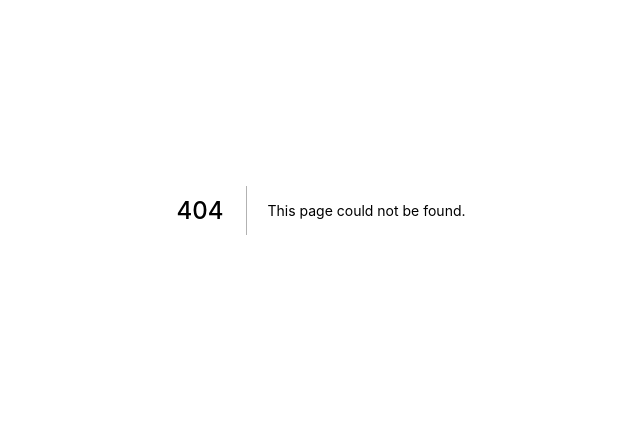
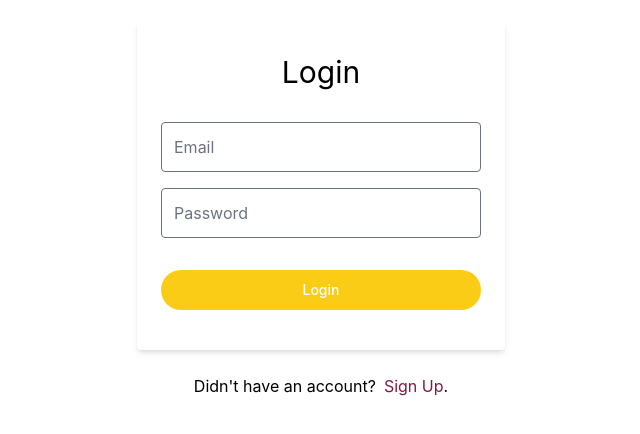
Before and after one commit to GitKolihis/studio14_frontend, a Next.js app: page /login in a window 1280 px wide. Before the commit this address had no page. Shown: the part 190-624 px from the top of the page, without its empty margins (319-959 px from the left). Built offline with nearby package versions, Linux system fonts and the light colour scheme.

Commit message:
Added Signup Integration

```diff
--- /dev/null
+++ b/components/spinner.js
@@ -0,0 +1,21 @@
+/* eslint-disable react/display-name */
+/* eslint-disable react/jsx-no-undef */
+import { Circles } from "react-loader-spinner";
+
+const  Spinner = () => {
+  return (
+    <>
+      <Circles
+        height="25"
+        width="25"
+        color="#004050"
+        ariaLabel="circles-loading"
+        wrapperStyle={{}}
+        wrapperClass=""
+        visible={true}
+      />
+    </>
+  );
+};
+
+export default Spinner;
--- /dev/null
+++ b/helpers/api/authentication.js
@@ -0,0 +1,16 @@
+import axios from "axios";
+
+const URL = process.env.API_URL;
+
+export const register = async (data) => {
+  const config = {
+    method: "post",
+    url: `http://localhost:3000/auth/register`,
+    headers: {
+      "Content-Type": "application/json",
+    },
+    data: JSON.stringify(data),
+  };
+  const response = await axios(config);
+  return response;
+};
--- a/package.json
+++ b/package.json
@@ -11,9 +11,11 @@
   "dependencies": {
     "@heroicons/react": "^2.0.12",
     "@tailwindcss/forms": "^0.5.3",
+    "axios": "^1.1.3",
     "next": "12.3.1",
     "react": "18.2.0",
-    "react-dom": "18.2.0"
+    "react-dom": "18.2.0",
+    "react-loader-spinner": "^5.3.4"
   },
   "devDependencies": {
     "autoprefixer": "^10.4.12",
--- /dev/null
+++ b/pages/api/signup.js
@@ -0,0 +1,10 @@
+
+const URL = process.env.API_URL
+
+export default function handler(req, res) {
+    const body = req.body;
+    console.log('Body: ', body)
+    console.log('URL: ', URL)
+
+    res.status(200).json({data: body});
+}
--- a/pages/index.js
+++ b/pages/index.js
@@ -1,21 +1,52 @@
 /* eslint-disable @next/next/no-img-element */
-import Head from "next/head";
-import Image from "next/image";
-import styles from "../styles/Home.module.css";
-import { LockClosedIcon } from "@heroicons/react/20/solid";
+import Link from "next/link";
+import React, { useState, useEffect } from "react";
+import Spinner from "../components/spinner";
+import { register } from "../helpers/api/authentication";
+import Router from "next/router";
 
 export default function Home() {
+  const [state, setState] = useState({
+    firstname: "",
+    lastname: "",
+    gender: "",
+    password: "",
+  });
+  const [loading, setLoading] = useState(false);
+
+  const handleChange = (event) => {
+    setState({
+      ...state,
+      [event.target.name]: event.target.value,
+    });
+  };
+
+  const handleSubmit = async (event) => {
+    event.preventDefault();
+    setLoading(true);
+    const result = await register(state);
+    if (result.status === 201) {
+      setLoading(false);
+      Router.push("/login");
+    } else {
+      setLoading(false);
+    }
+  };
+
   return (
     <>
-      <div class="bg-grey-lighter min-h-screen flex flex-col">
-        <div class="container max-w-sm mx-auto flex-1 flex flex-col items-center justify-center px-2">
-          <div class="bg-white px-6 py-8 rounded shadow-md text-black w-full">
-            <h1 class="mb-8 text-3xl text-center">Sign up</h1>
+      <div className="bg-grey-lighter min-h-screen flex flex-col">
+        <div className="container max-w-sm mx-auto flex-1 flex flex-col items-center justify-center px-2">
+          <div className="bg-white px-6 py-8 rounded shadow-md text-black w-full">
+            <h1 className="mb-8 text-3xl text-center">Sign up</h1>
+            <form onSubmit={handleSubmit}>
               <input
                 type="text"
                 className="block border border-grey-light w-full p-3 rounded mb-4"
                 name="firstname"
                 placeholder="First Name"
+                required
+                onChange={handleChange}
               />
 
               <input
@@ -23,6 +54,8 @@ export default function Home() {
                 className="block border border-grey-light w-full p-3 rounded mb-4"
                 name="lastname"
                 placeholder="Last Name"
+                required
+                onChange={handleChange}
               />
 
               <input
@@ -30,34 +63,40 @@ export default function Home() {
                 className="block border border-grey-light w-full p-3 rounded mb-4"
                 name="email"
                 placeholder="Email"
+                required
+                onChange={handleChange}
               />
 
-            <div class="flex items-center mb-4">
+              <div className="flex items-center mb-4">
                 <input
                   id="default-radio-1"
                   type="radio"
                   value="female"
-                name="default-radio"
+                  name="gender"
+                  required
+                  onChange={handleChange}
                   className="w-4 h-4 text-blue-600 bg-gray-100 border-gray-300 focus:ring-blue-500 dark:focus:ring-blue-600 dark:ring-offset-gray-800 focus:ring-2 dark:bg-gray-700 dark:border-gray-600"
                 />
                 <label
-                for="default-radio-1"
+                  htmlFor="gender"
                   className="ml-2 text-sm font-medium text-gray-900 dark:text-gray-300"
                 >
                   Female
                 </label>
               </div>
-            <div class="flex items-center mb-4">
+              <div className="flex items-center mb-4">
                 <input
                   // checked
+                  required
                   id="default-radio-2"
                   type="radio"
                   value="male"
-                name="default-radio"
+                  name="gender"
+                  onChange={handleChange}
                   className="w-4 h-4 text-blue-600 bg-gray-100 border-gray-300 focus:ring-blue-500 dark:focus:ring-blue-600 dark:ring-offset-gray-800 focus:ring-2 dark:bg-gray-700 dark:border-gray-600"
                 />
                 <label
-                for="default-radio-2"
+                  htmlFor="default-radio-2"
                   className="ml-2 text-sm font-medium text-gray-900 dark:text-gray-300"
                 >
                   Male
@@ -69,24 +108,26 @@ export default function Home() {
                 className="block border border-grey-light w-full p-3 rounded mb-4"
                 name="password"
                 placeholder="Password"
+                required
+                onChange={handleChange}
+                pattern="[a-z0-9]{1,15}"
+                title="Password should be digits (0 to 9) or alphabets (a to z)."
               />
 
               <button
                 type="submit"
                 className=" w-full mt-4 text-white bg-yellow-400 hover:bg-yellow-500 focus:outline-none focus:ring-4 focus:ring-yellow-300 font-medium rounded-full text-sm px-5 py-2.5 text-center mr-2 mb-2 dark:focus:ring-yellow-900"
               >
-              Create Account
+                {loading ? <Spinner /> : "Create Account"}
               </button>
+            </form>
           </div>
 
-          <div class="text-grey-dark mt-6">
+          <div className="text-grey-dark mt-6">
             Already have an account?
-            <a
-              class="no-underline border-b border-blue text-blue"
-              href="../login/"
-            >
-              Log in
-            </a>
+            <Link href={"/login"}>
+              <a className="text-pink-900 ml-2">Login</a>
+            </Link>
             .
           </div>
         </div>
--- /dev/null
+++ b/pages/login.js
@@ -0,0 +1,50 @@
+/* eslint-disable react/no-unescaped-entities */
+/* eslint-disable @next/next/no-img-element */
+import Head from "next/head";
+import Image from "next/image";
+import Link from "next/link";
+import styles from "../styles/Home.module.css";
+import { LockClosedIcon } from "@heroicons/react/20/solid";
+
+export default function Login() {
+  return (
+    <>
+      <div className="bg-grey-lighter min-h-screen flex flex-col">
+        <div className="container max-w-sm mx-auto flex-1 flex flex-col items-center justify-center px-2">
+          <div className="bg-white px-6 py-8 rounded shadow-md text-black w-full">
+            <h1 className="mb-8 text-3xl text-center">Login</h1>
+
+            <input
+              type="text"
+              className="block border border-grey-light w-full p-3 rounded mb-4"
+              name="email"
+              placeholder="Email"
+            />
+
+            <input
+              type="password"
+              className="block border border-grey-light w-full p-3 rounded mb-4"
+              name="password"
+              placeholder="Password"
+            />
+
+            <button
+              type="submit"
+              className=" w-full mt-4 text-white bg-yellow-400 hover:bg-yellow-500 focus:outline-none focus:ring-4 focus:ring-yellow-300 font-medium rounded-full text-sm px-5 py-2.5 text-center mr-2 mb-2 dark:focus:ring-yellow-900"
+            >
+              Login
+            </button>
+          </div>
+
+          <div className="text-grey-dark mt-6">
+            Didn't have an account?
+            <Link href={"/"} >
+              <a className="text-pink-900 ml-2">Sign Up</a>
+            </Link>
+            .
+          </div>
+        </div>
+      </div>
+    </>
+  );
+}
```
Also changed, not shown: pages/dashboard.js (added), 2 other files (tests, documents, lock files or other folders). Lines whose indentation alone changed are shown as unchanged.
